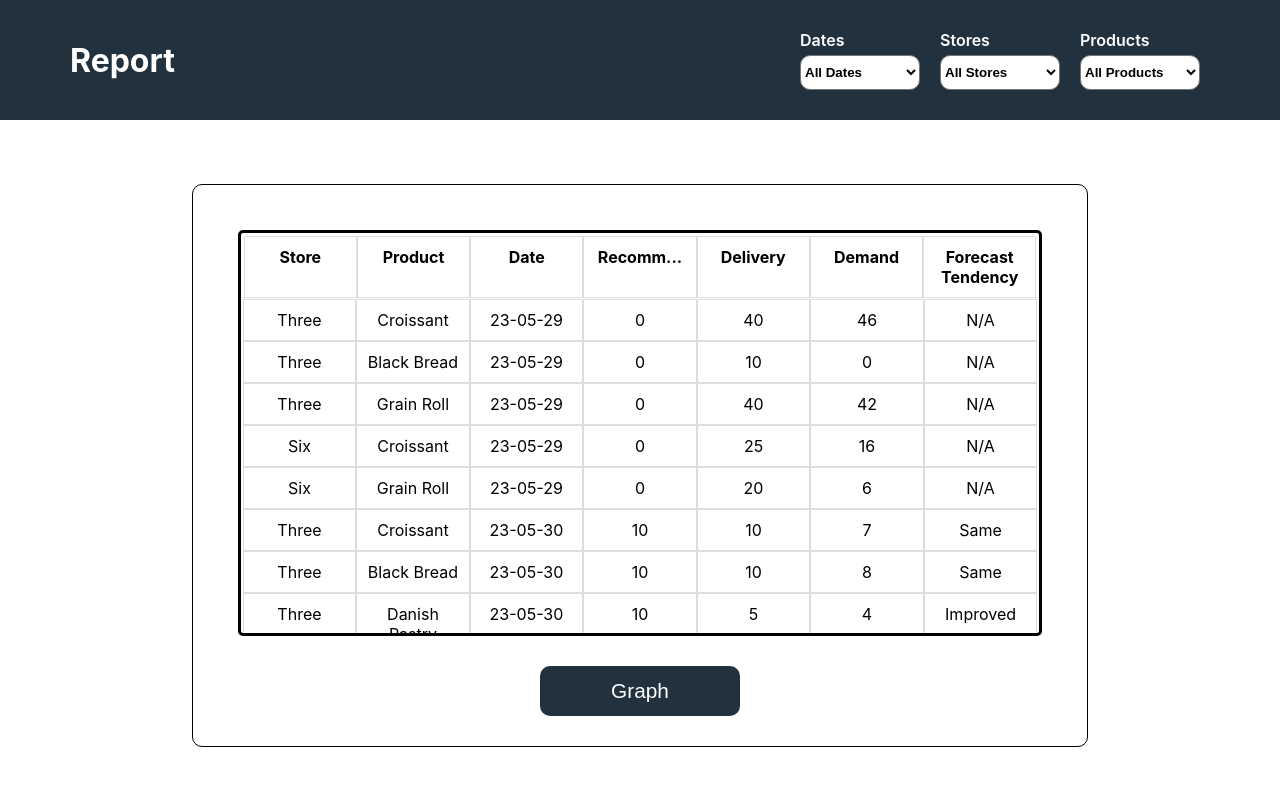
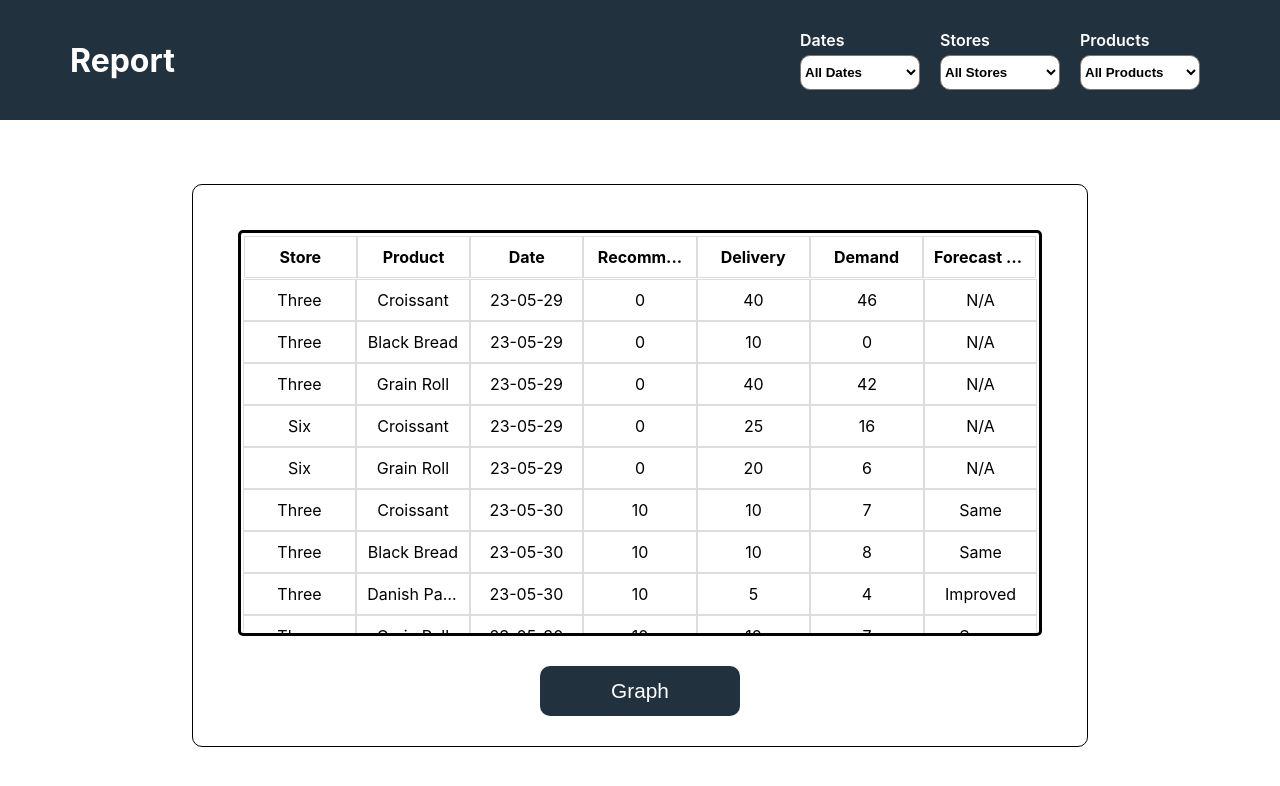
Before and after one commit to rauld323/bakery-data-visual, a React (Create React App) app: page / in a window 1280 px wide. Shown: the top 786 px of the page. Built offline with nearby package versions, Linux system fonts and the light colour scheme.

Commit message:
add ellipsis to table cells

```diff
--- a/src/components/TableComponents/Table.tsx
+++ b/src/components/TableComponents/Table.tsx
@@ -91,9 +91,13 @@ const StyledTableRow = styled.tr`
   grid-template-columns: repeat(7, 1fr);
 `;
 
-const StyledTableCell = styled.tr`
+const StyledTableCell = styled.td`
   background-color: #ffffff;
   text-align: center;
   padding: 10px;
   border: 1px solid #ddd;
+  max-width: 200px;
+  overflow: hidden;
+  text-overflow: ellipsis;
+  white-space: nowrap;
 `;
--- a/src/helpers/groupAndSumProperty.js
+++ b/src/helpers/groupAndSumProperty.js
@@ -3,6 +3,7 @@ export function groupAndSumByProperty(arr) {
 
   arr.forEach((item) => {
     const target_date = item.target_date;
+
     if (!grouped[target_date]) {
       grouped[target_date] = {
         target_date: target_date,
```
Also changed, not shown: 1 other file (tests, documents, lock files or other folders).
